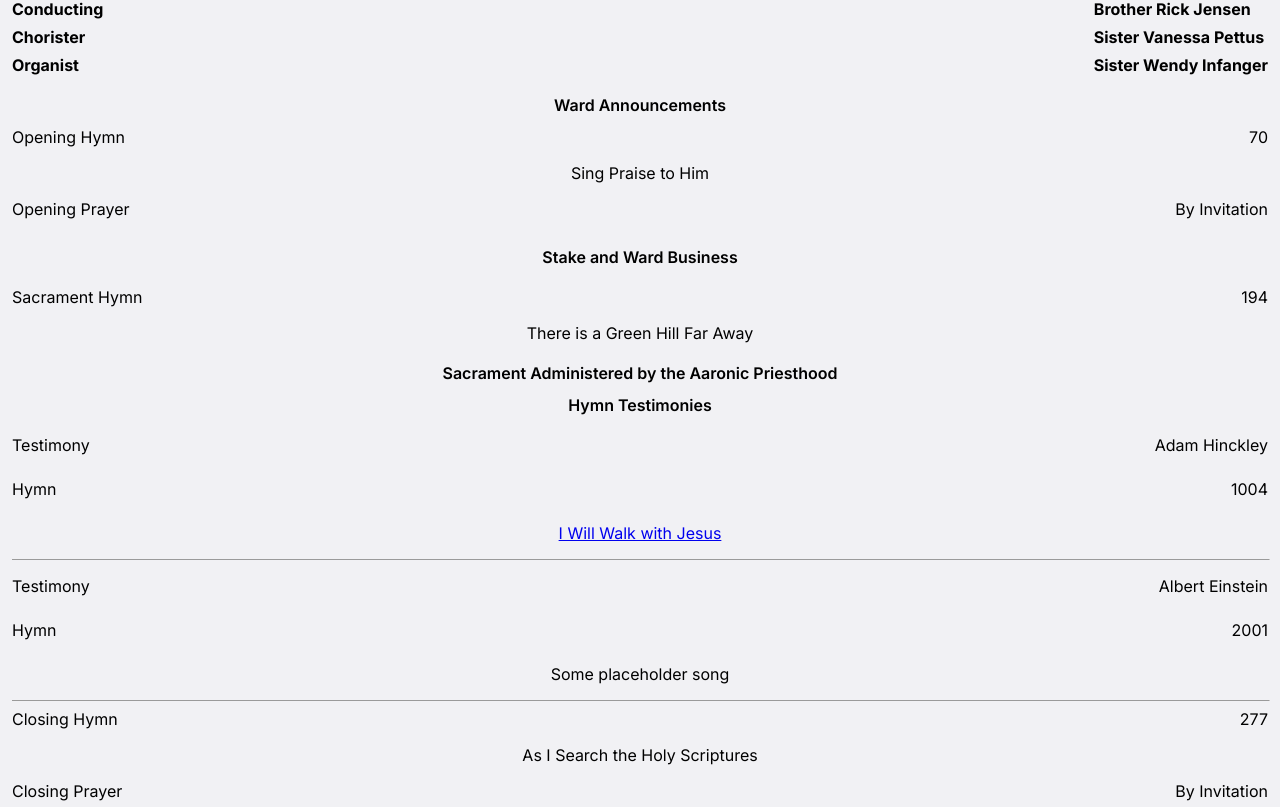
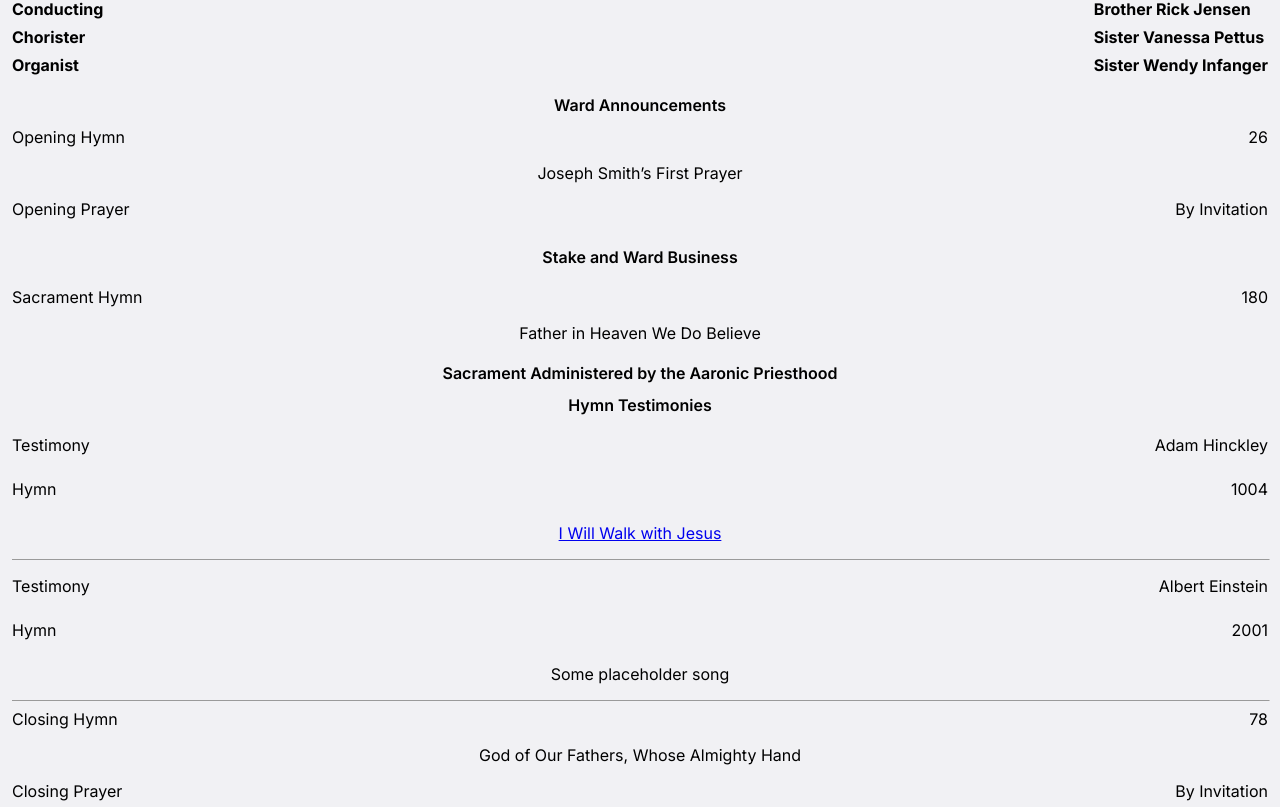
Before and after one commit to adamhinckley/meeting-agenda, a Next.js app: page / in a window 1280 px wide. Shown: the part 493-1300 px from the top of the page. Built offline with nearby package versions, Linux system fonts and the light colour scheme.

Commit message:
Update settings.ts

```diff
--- a/app/settings.ts
+++ b/app/settings.ts
@@ -13,18 +13,18 @@ const presiding = "Bishop Rob Dickson";
 const conducting = "Brother Rick Jensen";
 const musicLeader = "Sister Vanessa Pettus";
 const accompanist = "Sister Wendy Infanger";
-const openingHymn = "70";
-const openingHymnTitle = "Sing Praise to Him";
+const openingHymn = "26";
+const openingHymnTitle = "Joseph Smith’s First Prayer";
 const openingPrayer = "By Invitation";
-const sacramentHymn = "194";
-const sacramentHymnTitle = "There is a Green Hill Far Away";
+const sacramentHymn = "180";
+const sacramentHymnTitle = "Father in Heaven We Do Believe";
 const speakerOne = "Youth Testimonies as requested";
-const specialMusicalNumber = "Search Ponder and Pray";
-const intermediateHymn = "";
+const specialMusicalNumber = "How Great Thou Art";
+const intermediateHymn = "Peggy Gulli, Rebekah Bungei, Wendy Infanger";
 const intermediateHymnTitle = "";
 const speakerTwo = "Youth Testimonies as requested";
-const closingHymn = "277";
-const closingHymnTitle = "As I Search the Holy Scriptures";
+const closingHymn = "78";
+const closingHymnTitle = "God of Our Fathers, Whose Almighty Hand";
 const closingPrayer = "By Invitation";
 
 // Announcements
```
